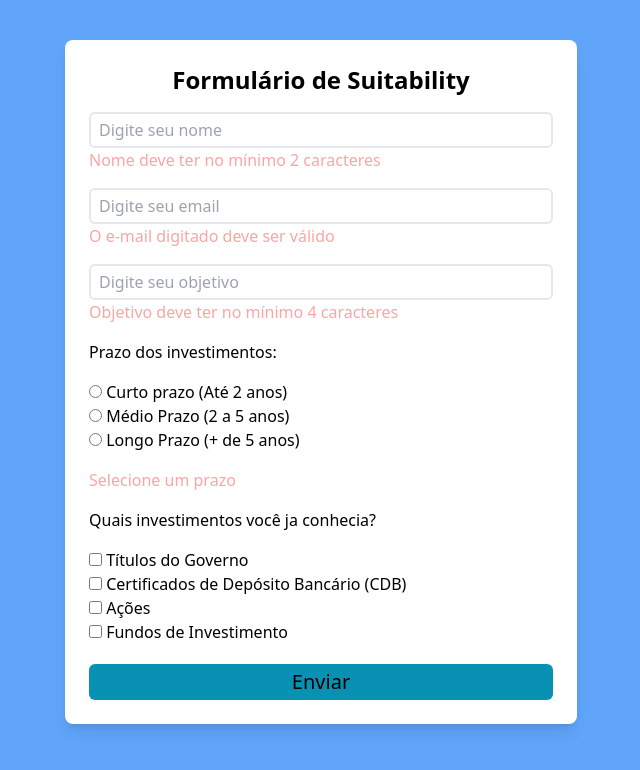
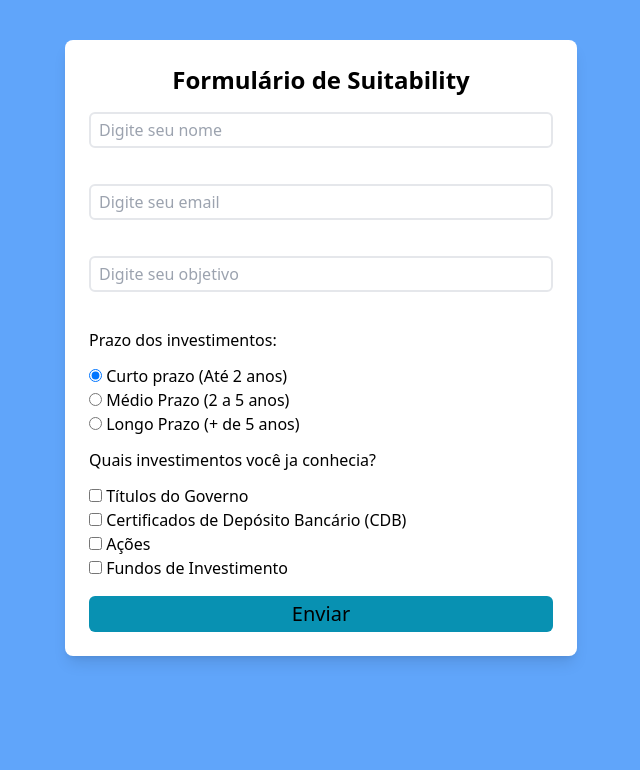
Before and after one commit to Hzimr/MiniProjetoForm, a website: page index.html in a window 1280 px wide. Shown: the whole page, without its empty margins (319-959 px from the left). Drawn offline with Linux system fonts and the light colour scheme.

Commit message:
style: change gap and colors

```diff
--- a/index.html
+++ b/index.html
@@ -9,23 +9,23 @@
 <body class="bg-blue-400 flex justify-center items-start min-h-screen pt-10">
     <div id="content" class="w-full max-w-lg bg-white p-6 rounded-lg shadow-lg overflow-auto">
         <h2 class="text-2xl font-semibold text-center mb-4">Formulário de Suitability</h2>
-        <form id="formulario" class="flex flex-col gap-4">
-            <div class="flex flex-col">
+        <form id="formulario" class="flex flex-col gap-3">
+            <div>
                 <input class="px-2 py-1 outline-none rounded-md border-solid border-2 w-full box-border focus:border-transparent focus:outline-none focus:ring-2 focus:ring-blue-400" type="text" id="name" placeholder="Digite seu nome" oninput="nameValidate()" >
-                <span id="spanName" class="text-red-300">Nome deve ter no mínimo 2 caracteres</span>
+                <span id="spanName" class="text-transparent">Nome deve ter no mínimo 2 caracteres</span>
             </div>
             <div>
                 <input class="px-2 py-1 outline-none rounded-md border-solid border-2 w-full box-border focus:border-transparent focus:outline-none focus:ring-2 focus:ring-blue-400" type="email" id="email" placeholder="Digite seu email" oninput="emailValidate()">
-                <span id="spanEmail" class="text-red-300">O e-mail digitado deve ser válido</span>
+                <span id="spanEmail" class="text-transparent">O e-mail digitado deve ser válido</span>
             </div>
             <div>
                 <input class="px-2 py-1 outline-none rounded-md border-solid border-2 w-full box-border focus:border-transparent focus:outline-none focus:ring-2 focus:ring-blue-400" type="text" id="objective" placeholder="Digite seu objetivo" oninput="objectiveValidate()">
-                <span id="spanObjective" class="text-red-300">Objetivo deve ter no mínimo 4 caracteres</span>
+                <span id="spanObjective" class="text-transparent">Objetivo deve ter no mínimo 4 caracteres</span>
             </div>
             <p>Prazo dos investimentos:</p>
             <div id="box-select">
                 <div>
-                    <input type="radio" id="c" value="c" name="prazo">
+                    <input type="radio" id="c" value="c" name="prazo" checked>
                     <label for="c">Curto prazo (Até 2 anos)</label>
                 </div>
                 <div>
@@ -37,7 +37,6 @@
                     <label for="l">Longo Prazo (+ de 5 anos)</label>
                 </div>
             </div>
-            <span id="span" class="text-red-300">Selecione um prazo</span>
             <p>Quais investimentos você ja conhecia?</p>
             <div id="box-select">
                 <div>
@@ -73,21 +72,20 @@
 
         function nameValidate(){
             const isValidName = campoName.value.length > 1
-            spanName.className = `${isValidName ? 'text-transparent' : 'text-red-300'}`;
-
+            spanName.className = `${isValidName ? 'text-transparent' : 'text-red-500'}`;
             return isValidName
         }
 
         function emailValidate(){
             const isValidEmail = campoEmail.value.length > 1
-            spanEmail.className = `${isValidEmail ? 'text-transparent' : 'text-red-300'}`;
+            spanEmail.className = `${isValidEmail ? 'text-transparent' : 'text-red-500'}`;
 
             return isValidEmail
         }
 
         function objectiveValidate(){
             const isValidObjective = campoObjective.value.length > 3
-            spanObjective.className = `${isValidObjective ? 'text-transparent' : 'text-red-300'}`;
+            spanObjective.className = `${isValidObjective ? 'text-transparent' : 'text-red-500'}`;
 
             return isValidObjective
         }
```
Also changed, not shown: styles/output.css.
